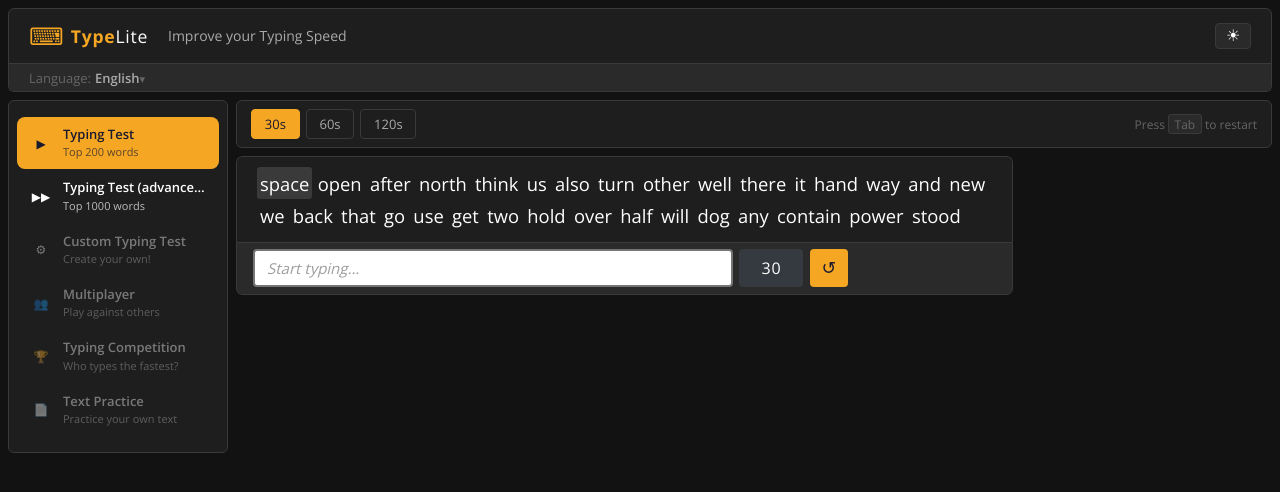
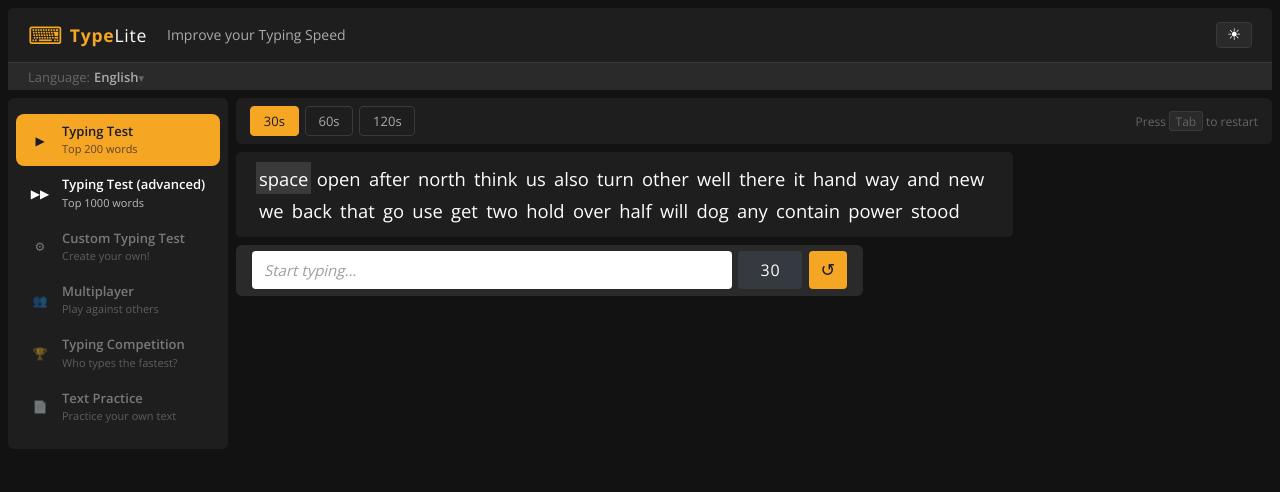
Before and after one commit to santhoshsivkumar/24-TypeEase, an Angular app: page / in a window 1280 px wide. Shown: the top 492 px of the page. Built offline with nearby package versions, Linux system fonts and the light colour scheme.

Commit message:
Remove border styles from various components for a cleaner UI

```diff
--- a/src/app/features/typing-test/config-bar/config-bar.component.css
+++ b/src/app/features/typing-test/config-bar/config-bar.component.css
@@ -5,7 +5,6 @@
   gap: 1rem;
   padding: 0.5rem 0.875rem;
   background: var(--surface-1);
-  border: 1px solid var(--surface-border);
   border-radius: 6px;
 }
 
--- a/src/app/features/typing-test/header/header.component.css
+++ b/src/app/features/typing-test/header/header.component.css
@@ -1,6 +1,5 @@
 .site-header {
   background: var(--surface-1);
-  border: 1px solid var(--surface-border);
   border-radius: 6px;
 }
 
--- a/src/app/features/typing-test/results/results.component.css
+++ b/src/app/features/typing-test/results/results.component.css
@@ -13,7 +13,6 @@
   flex: 0 0 340px;
   width: 340px;
   background: var(--surface-1);
-  border: 1px solid var(--surface-border);
   border-radius: 6px;
   overflow: hidden;
 }
@@ -47,7 +46,6 @@
   flex-direction: column;
   align-items: center;
   padding: 1.75rem 1.5rem 1.25rem;
-  border-bottom: 1px solid var(--surface-border);
 }
 
 .wpm-number {
--- a/src/app/features/typing-test/sidebar/sidebar.component.css
+++ b/src/app/features/typing-test/sidebar/sidebar.component.css
@@ -2,7 +2,6 @@
   width: 220px;
   flex-shrink: 0;
   background: var(--surface-1);
-  border: 1px solid var(--surface-border);
   border-radius: 6px;
   display: flex;
   flex-direction: column;
--- a/src/app/features/typing-test/typing-test.component.css
+++ b/src/app/features/typing-test/typing-test.component.css
@@ -43,17 +43,16 @@
   position: relative;
   display: flex;
   flex-direction: column;
-  border-radius: 6px;
   overflow: hidden;
   width: 75%; /* full-screen laptop */
+  gap: 0.5rem;
 }
 
 /* ── Word display box ── */
 .words-box {
   background: var(--words-box-bg);
-  border: 1px solid var(--words-box-border);
   border-bottom: none;
-  border-radius: 6px 6px 0 0;
+  border-radius: 5px;
   padding: 0.65rem 1.25rem;
   color: var(--words-box-text);
   font-size: 1.15rem;
@@ -64,13 +63,12 @@
 .input-bar {
   display: flex;
   align-items: center;
-  border: 1px solid var(--words-box-border);
-  border-top: 1px solid var(--surface-border);
-  border-radius: 0 0 6px 6px;
+  border-radius: 6px;
   overflow: hidden;
   background: var(--input-bar-bg);
   padding: 0.4rem 1rem;
   gap: 0.4rem;
+  width: fit-content;
 }
 
 /* Typing input — not full width */
@@ -78,7 +76,7 @@
   flex: 1;
   max-width: 480px;
   height: 38px;
-  border: 2px solid var(--input-border);
+  border: none;
   border-radius: 4px;
   padding: 0 0.75rem;
   font-size: 0.9375rem;
@@ -86,6 +84,7 @@
   background: var(--input-bg);
   color: var(--input-fg);
   outline: none;
+  width: 30rem;
 }
 
 .typing-input::placeholder {
@@ -152,7 +151,7 @@
   }
 
   .typing-area {
-    width: 90%;
+    width: 100%;
   }
 }
 
--- a/src/app/features/typing-test/word-display/word-display.component.css
+++ b/src/app/features/typing-test/word-display/word-display.component.css
@@ -22,7 +22,6 @@
   margin-right: calc(0.45em - 6px);
   position: relative;
   white-space: nowrap;
-  border-radius: 3px;
   font-size: 1.15rem;
   font-weight: 500;
 }
--- a/src/app/features/typing-test/wpm-chart/wpm-chart.component.css
+++ b/src/app/features/typing-test/wpm-chart/wpm-chart.component.css
@@ -6,7 +6,6 @@
 
 .chart-card {
   background: var(--surface-1);
-  border: 1px solid var(--surface-border);
   border-radius: 6px;
   overflow: hidden;
   display: flex;
```
